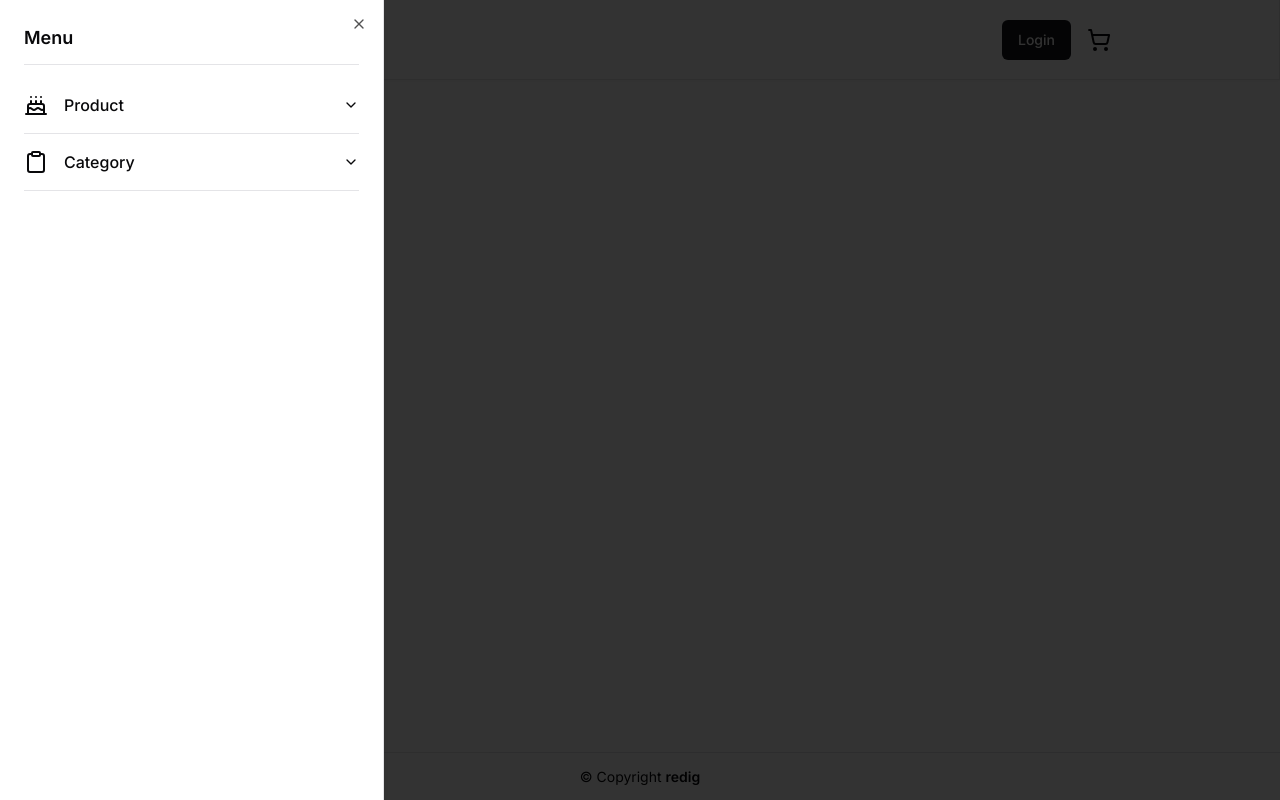
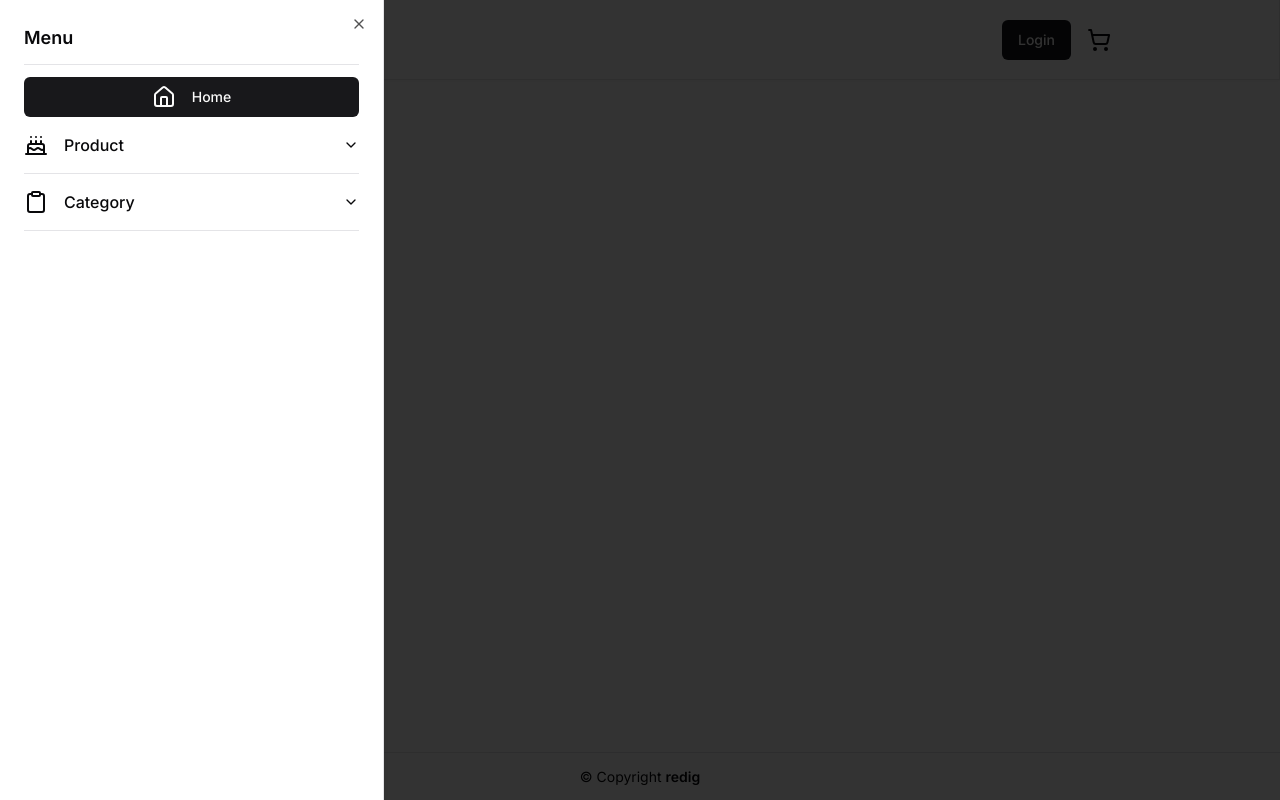
Before and after one commit to luizredig/bakery-with-next-js, a Next.js app: page / in a window 1280 px wide. Both pictures are taken after a click on the button 180 px from the left and 39 px from the top of the page. Built offline with nearby package versions, Linux system fonts and the light colour scheme; no server answers; the database is empty.

Commit message:
feat: add home page button to menu component

```diff
--- a/app/components/menu.tsx
+++ b/app/components/menu.tsx
@@ -1,9 +1,23 @@
+import { HomeIcon } from "lucide-react";
 import MenuCollapsibleItem from "./menu-collapsible-item";
+import { Button } from "./ui/button";
+import Link from "next/link";
+import { SheetClose } from "./ui/sheet";
 
 const Menu = () => {
   return (
     <>
       <div className="flex flex-col">
+        <SheetClose asChild>
+          <Link href={"/"} className="w-full">
+            <Button className="flex w-full flex-row gap-4">
+              <HomeIcon />
+
+              <p>Home</p>
+            </Button>
+          </Link>
+        </SheetClose>
+
         <MenuCollapsibleItem slug="product" icon="cake" />
 
         <MenuCollapsibleItem slug="category" icon="clipboard" />
```
